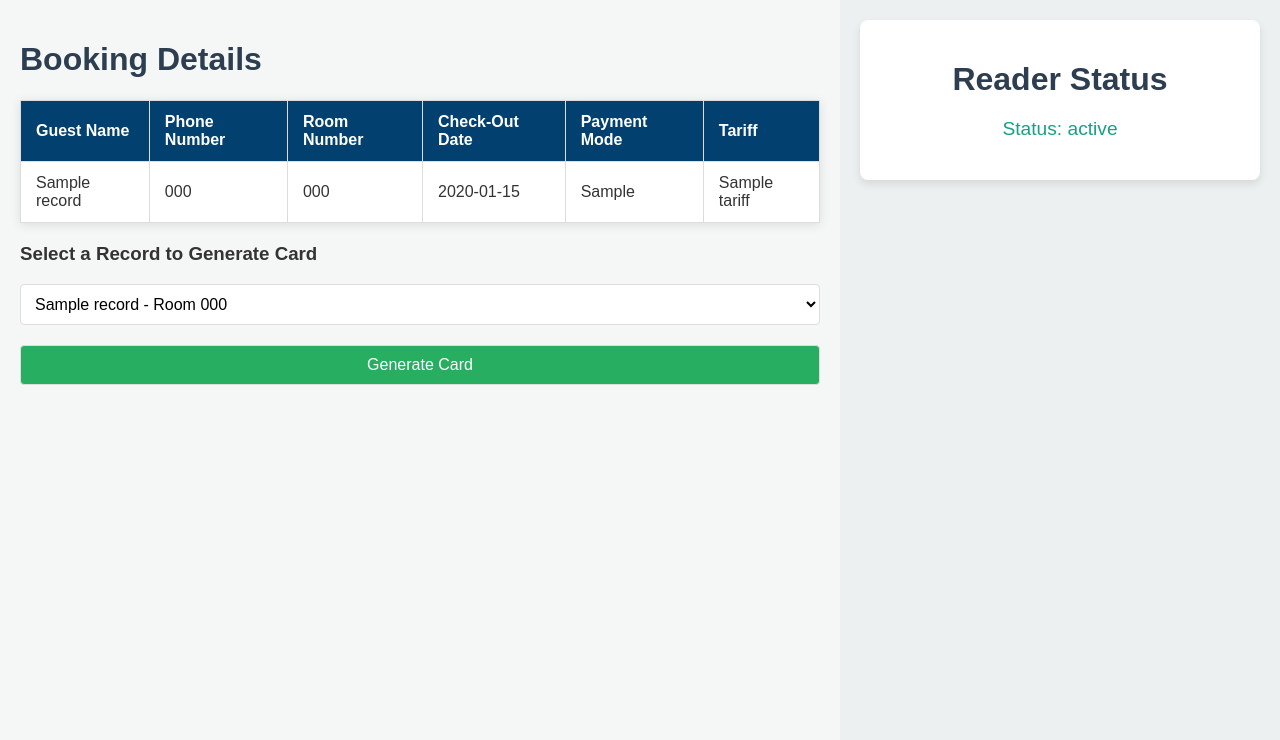
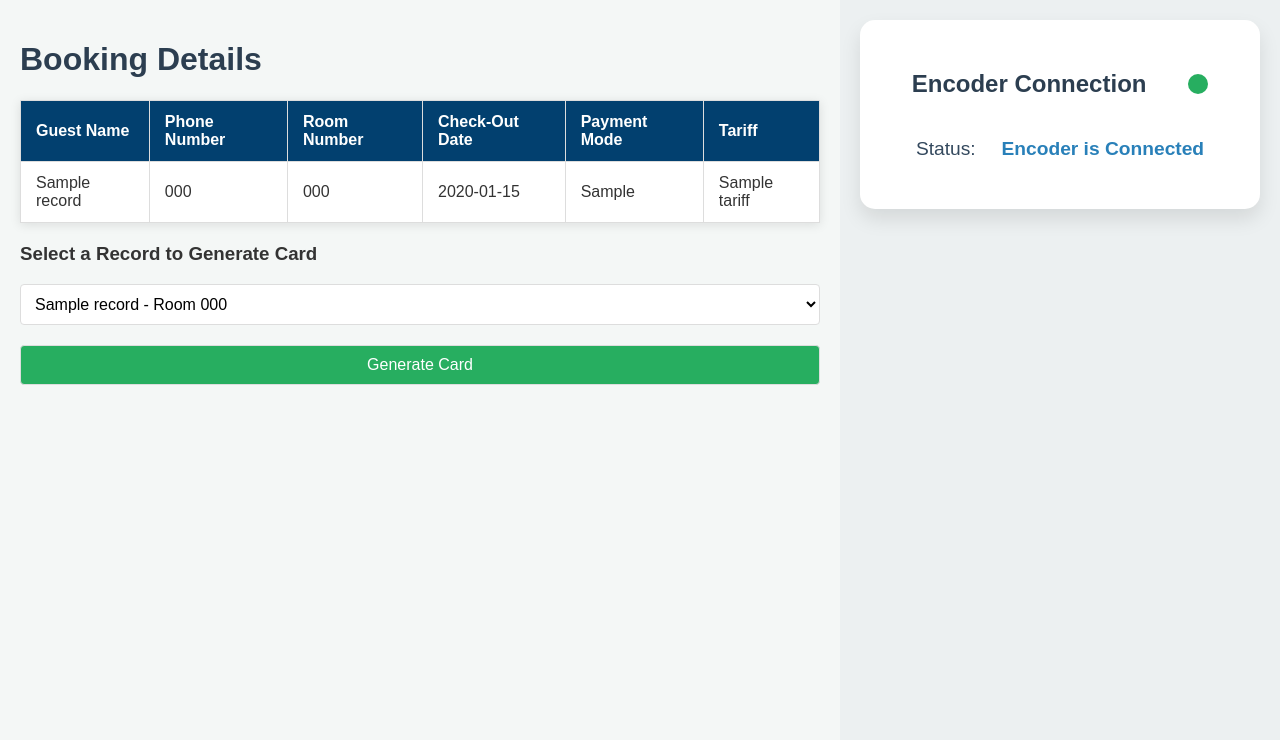
Before and after one commit to sachdev27/hotel-checkin, a Flask app: template rioo/templates/register.html in a window 1280 px wide. Shown: the part 78-818 px from the top of the page. Run offline with Flask 3, Linux system fonts and the light colour scheme; the template is opened without the code that fills it: most values are stand-ins (such as "Sample title", 1, 10 or a date in 2020); data that the repository does not hold is empty; parts of the project's set-up code (start-up, migrations or seed data) failed here and were passed over.

Commit message:
Updated Encoder Style

```diff
--- a/rioo/main.py
+++ b/rioo/main.py
@@ -42,7 +42,7 @@ class RIOO:
         self.dll.TP_GetCardSnr.argtypes = [ctypes.POINTER(ctypes.c_char)]
         self.dll.TP_GetCardSnr.restype = c_int
 
-    def configure_lock(self, lock_type: int) -> int:
+    def configure_lock(self, lock_type: int = 5) -> int:
         """
         Configures the lock type.
 
--- a/rioo/server.py
+++ b/rioo/server.py
@@ -1,3 +1,5 @@
+import threading
+import time
 from flask import Flask, render_template, jsonify, request, redirect, url_for
 import gspread
 from main import RIOO  # Assuming you have the RIOO class defined in a file named RIOO.py
@@ -5,44 +7,87 @@ import os
 from gcp import GoogleSheetHandler
 from datetime import datetime
 import config  # Assuming config contains your credentials for Google Sheets
-
+import logging
 app = Flask(__name__)
 
 # Set up the RIOO (LockSDK) interface
 current_dir = os.path.dirname(os.path.realpath(__file__))
 sdk_path = current_dir + "\libs\LockSDK.dll"
-# rioo = RIOO(sdk_path)
+rioo = RIOO(sdk_path)
+ROOM_FORMAT = "001.001.{room_no:05d}"
 
 # Set up Google Sheet handler
 google_sheet_handler = None
 
 def init_google_sheet_handler():
     global google_sheet_handler
-    if google_sheet_handler is None:
-        credentials = config.CREDENTIALS
-        sheet_id = config.GOOGLE_CHECKIN_FORM_SPREADSHEET_ID
-        google_sheet_handler = GoogleSheetHandler(credentials, sheet_id)
-    google_sheet_handler.open_sheet()
+    try:
+        if google_sheet_handler is None:
+            credentials = config.CREDENTIALS
+            sheet_id = config.GOOGLE_CHECKIN_FORM_SPREADSHEET_ID
+            google_sheet_handler = GoogleSheetHandler(credentials, sheet_id)
+        google_sheet_handler.open_sheet()
+    except Exception as e:
+        logging.error("Error connecting to google services!")
 
-# Endpoint to check the status of the card reader
-@app.route('/status')
-def status():
+def set_date_and_room(selected_record):
+    room_no = ROOM_FORMAT.format(room_no=selected_record['Room Number'])
+    checkin_time = datetime.now().strftime('%Y-%m-%d %H:%M:%S')
+    checkout_time = datetime.strptime(selected_record['Check-Out Date'], "%m/%d/%Y").replace(hour=12, minute=5, second=0).strftime('%Y-%m-%d %H:%M:%S')
+
+    return room_no,checkin_time,checkout_time
+
+def clear_and_create_guest_card(room_no,checkin_time,checkout_time):
     try:
-        # Here, we'll simulate checking the card reader's status by reading a guest card
-        # If a card reader is connected and can read a card, it returns success
-        # card_details = rioo.read_guest_card()
-        card_details = ''
-        if card_details:
-            return render_template('status.html', status="Connected and reading card")
-        else:
-            return render_template('status.html', status="Connected but no card detected")
+        rioo.cancel_card()
     except Exception as e:
-        return render_template('status.html', status=f"Error: {e}")
+        logging.error("Error clearing card data! : ",e)
+        return False
+    try:
+        rioo.make_guest_card(room_no=room_no,checkin_time=checkin_time,checkout_time=checkout_time)
+    except Exception as e:
+        logging.error("Error creating guest card! : ",e)
+        return False
+    logging.info("Guest Card is successfully created")
+    return True
 
-@app.route('/register', methods=['GET', 'POST'])
+def fetch_reader_status():
+    card_reader_status = {'status' : '','connection': ''}
+    try:
+        # rioo.configure_lock()
+        card_reader_status['status'] = "Encoder is Connected"
+        card_reader_status["connection"] = "Active"
+    except Exception as e:
+        e = "No Encoder Detected"
+        logging.error(e)
+        card_reader_status['status'] = e
+        card_reader_status["connection"] = "Down"
+    return card_reader_status
+
+def fetch_card_details():
+    try:
+        guest_card_detail = rioo.read_guest_card()
+        return guest_card_detail
+    except Exception as e:
+        logging.error("Error reading guesting!/No Card Detected : ",e)
+        return None
+
+
+
+# Route to get the current card reader status
+@app.route('/status', methods=['GET'])
+def get_status():
+    card_status = fetch_reader_status()
+    card_detail = fetch_card_details()
+
+    # Merging both dictionaries using unpacking
+    response_data = {**card_status, **(card_detail if card_detail else {})}
+    return jsonify(response_data)
+
+@app.route('/', methods=['GET', 'POST'])
 def register():
     init_google_sheet_handler()
-    last_3_records = google_sheet_handler.get_last_n_records(100)
+    # last_3_records = google_sheet_handler.get_last_n_records(100)
 
     if request.method == 'POST':
         # Get selected record from the form
@@ -51,25 +96,24 @@ def register():
         if selected_record:
             # Parse the selected record
             selected_record = eval(selected_record)  # Be cautious with eval, make sure the input is sanitized
+            room_no,checkin_time,checkout_time = set_date_and_room(selected_record=selected_record)
+            # Use selected record to generate the card
 
-            # Use selected record to generate the card
-            room_no = f"001.001.{selected_record['Room Number']:05d}"
-            checkin_time = datetime.now().strftime('%Y-%m-%d %H:%M:%S')
-            checkout_time = datetime.strptime(selected_record['Check-Out Date'], "%m/%d/%Y").replace(hour=12, minute=5, second=0).strftime('%Y-%m-%d %H:%M:%S')
             print(selected_record['Guest Name'],room_no,checkin_time,checkout_time)
             # Return JSON response to update the loader and card details
-
             try:
                 # Generate guest card using the selected record's room number and checkout time
-                # result = rioo.make_guest_card(room_no, checkin_time, checkout_time)
-                return jsonify({
+                # clear_and_create_guest_card(room_no=room_no,checkin_time=checkin_time,checkout_time=checkout_time)
+                pass
+            except Exception as e:
+                logging.error(e)
+
+            return jsonify({
                     "guest_name": selected_record['Guest Name'],
                     "room_no": selected_record['Room Number'],
                     "checkin_time": checkin_time,
                     "checkout_time": checkout_time
                 })
-            except Exception as e:
-                return
 
     # Get the last 3 records from Google Sheets
     try:
--- a/rioo/templates/register.html
+++ b/rioo/templates/register.html
@@ -215,6 +215,85 @@
             }
         }
     </style>
+<style>
+    .status-box {
+        background-color: #ffffff;
+        padding: 30px;
+        border-radius: 15px;
+        box-shadow: 0 10px 20px rgba(0, 0, 0, 0.1);
+        text-align: left; /* Align text to the left */
+        transition: transform 0.3s ease-in-out, box-shadow 0.3s ease-in-out;
+    }
+
+    .status-box:hover {
+        transform: translateY(-5px);
+        box-shadow: 0 15px 30px rgba(0, 0, 0, 0.2);
+    }
+
+    .status-header {
+        display: flex;
+        align-items: center;
+        justify-content: space-evenly;
+        margin-bottom: 20px;
+    }
+
+    .status-header h1 {
+        font-size: 1.8em;
+        color: #2c3e50;
+        text-transform: uppercase;
+        letter-spacing: 1px;
+    }
+
+    /* Status indicator circle */
+    .status-indicator {
+        margin-left: 20px;
+    }
+
+    .circle {
+        width: 20px;
+        height: 20px;
+        border-radius: 50%;
+        background-color: #979797; /* Default: error or offline (red) */
+        transition: background-color 0.5s ease;
+    }
+
+    /* Status-specific color changes */
+    .status-online {
+        background-color: #27ae60; /* Online (green) */
+    }
+
+    .status-offline{
+        background-color: #e74c3c; /* Offline (red) */
+    }
+
+
+    /* Adding an animation for "checking" status */
+    @keyframes pulse {
+        0% {
+            transform: scale(1);
+        }
+        50% {
+            transform: scale(1.1);
+        }
+        100% {
+            transform: scale(1);
+        }
+    }
+
+    .status-text p {
+        font-size: 1.2em;
+        color: #34495e;
+        display: flex;
+        /* align-items: center; */
+        text-align: center;
+        justify-content: space-evenly;
+    }
+
+    .status-text span {
+        font-weight: bold;
+        color: #2980b9;
+    }
+</style>
 </head>
 <body>
 
@@ -272,11 +351,19 @@
         </div>
 
         <!-- Right Column: Reader status -->
-        <div class="col-4">
-            <div class="status-box">
-                <h1>Reader Status</h1>
-                <p>Status: {{ status }}</p>
-            </div>
+            <div class="col-4">
+                <div class="status-box">
+                    <div class="status-header">
+                        <h2>Encoder Connection</h2>
+                        <div class="status-indicator">
+                            <div class="circle" id="status-circle"></div>
+                        </div>
+                    </div>
+
+                    <div class="status-text">
+                        <p>Status: <span id="reader-status"></span></p>
+                    </div>
+                </div>
             <div class="loader-container">
                 <div class="loader" id="loader"></div>
             </div>
@@ -296,6 +383,34 @@
     </div>
 
     <script>
+        function updateReaderStatus() {
+            fetch('/status')
+            .then(response => response.json())
+            .then(data => {
+                // Update the status text
+                document.getElementById('reader-status').textContent = data.status;
+
+                console.log(data)
+                // Get the circle element
+                const statusCircle = document.getElementById('status-circle');
+
+                // Remove any existing status classes (online, offline, checking)
+                statusCircle.classList.remove('status-online', 'status-offline', 'status-checking');
+
+                // Update the circle color based on the connection status
+                if (data.connection === 'Active') {
+                    statusCircle.classList.add('status-online');
+                } else if (data.connection === 'Down') {
+                    statusCircle.classList.add('status-offline');
+                } else {
+                    statusCircle.classList.add('status-checking');
+                }
+            })
+            .catch(error => console.error('Error fetching status:', error));
+    }
+
+        // Poll for reader status every 5 seconds
+        setInterval(updateReaderStatus, 1000);
         document.getElementById("card-form").addEventListener("submit", function(event) {
             event.preventDefault();
 
@@ -307,7 +422,7 @@
             document.getElementById("loader").style.display = "block";
 
             // Send the POST request
-            fetch("/register", {
+            fetch("/", {
                 method: "POST",
                 headers: {
                     "Content-Type": "application/x-www-form-urlencoded"
```
